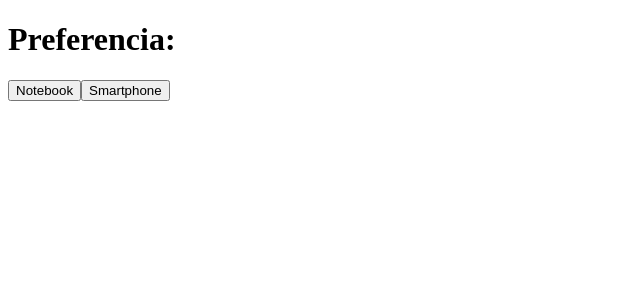
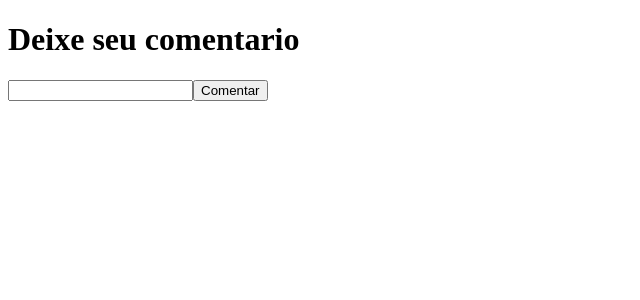
Before and after one commit to natamartins/Origamid, a React (Create React App) app: page / in a window 1280 px wide. Shown: the top 300 px of the page, without its empty margins (0-640 px from the left). Built offline with nearby package versions, Linux system fonts and the light colour scheme.

Commit message:
new update 06

```diff
--- a/src/App.jsx
+++ b/src/App.jsx
@@ -4,7 +4,8 @@
 import { BrowserRouter, Route, Routes } from 'react-router-dom';
 // import { Index } from './components/exercicio03/Index';
 // import Index04 from './components/exercico04/Index';
-import Index05 from './components/exercicio05/Index';
+// import Index05 from './components/exercicio05/Index';
+import Index06 from './components/exercicio06/Index';
 // import Home from './pages/home';
 
 const App = () => {
@@ -12,7 +13,8 @@ const App = () => {
     <div>
       <BrowserRouter>
         <Routes>
-          <Route path="/" element={<Index05 />} exact />
+          <Route path="/" element={<Index06 />} exact />
+          {/* <Route path="/" element={<Index05 />} exact /> */}
           {/* <Route path="/" element={<Index04 />} exact /> */}
           {/* <Route path="/" element={<Home />} exact /> */}
           {/* <Route path="/product" element={<Index />} /> */}
--- /dev/null
+++ b/src/components/exercicio06/Index.jsx
@@ -0,0 +1,33 @@
+import React, { useRef, useState } from 'react';
+
+const Index = () => {
+  const [comentarios, setComentarios] = useState([]);
+  const [input, setInput] = useState('');
+  const inputElement = useRef();
+
+  function handleClick() {
+    setComentarios([...comentarios, input]);
+    setInput('');
+    inputElement.current.focus();
+  }
+
+  return (
+    <div>
+      <h1>Deixe seu comentario</h1>
+      <input
+        ref={inputElement}
+        type="text"
+        value={input}
+        onChange={(e) => setInput(e.target.value)}
+      />
+      <button onClick={handleClick}>Comentar</button>
+      <ul>
+        {comentarios.map((comentario) => (
+          <li key={comentario}>{comentario}</li>
+        ))}
+      </ul>
+    </div>
+  );
+};
+
+export default Index;
```
